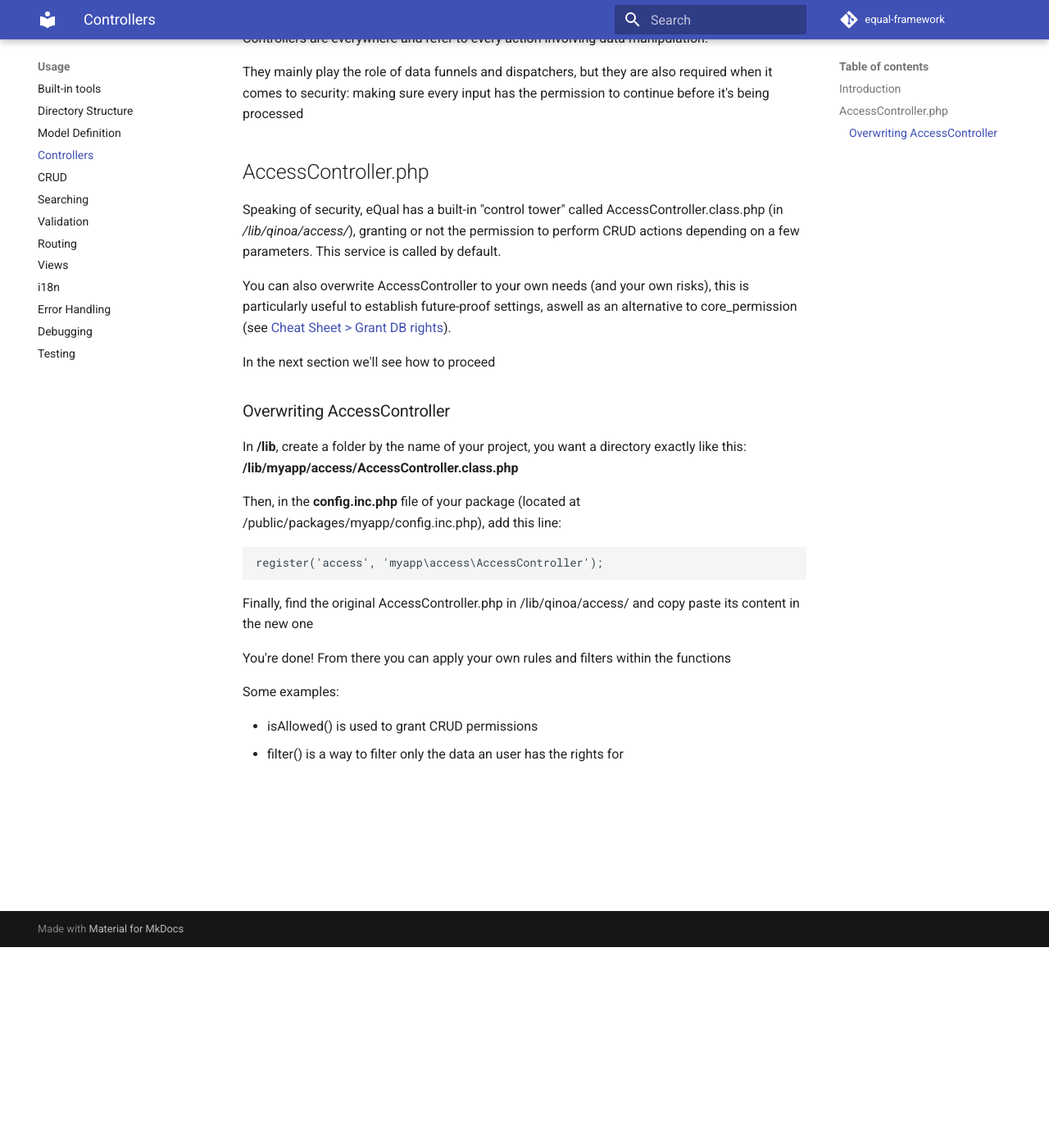
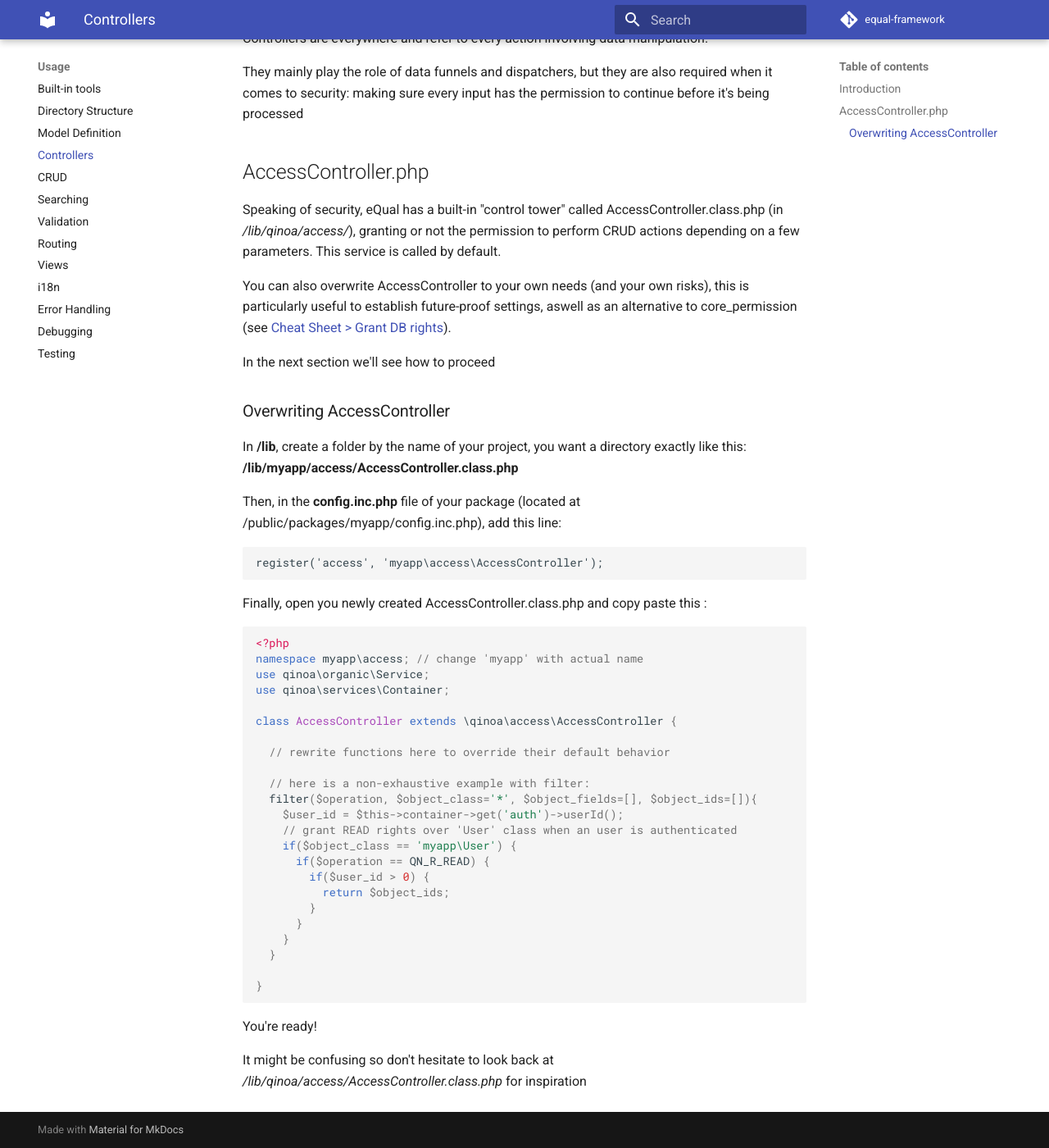
Before and after one commit to equalframework/equal-doc, an MkDocs documentation site: the page built from docs/usage/controllers.md, in a window 1280 px wide and 1400 px high, scrolled down 245 px. Shown: the whole window at 82% size. Built offline with MkDocs 1.6.1 and Material for MkDocs 9.7.7, drawn with Linux system fonts in a browser that asks for light colours; comment, search, counter and statistics services are not loaded.

Commit message:
improving controllers.md

````diff
--- a/docs/usage/controllers.md
+++ b/docs/usage/controllers.md
@@ -24,11 +24,34 @@ Then, in the **config.inc.php** file of your package (located at /public/package
 register('access', 'myapp\access\AccessController');
 ```
 
-Finally, find the original AccessController.php in /lib/qinoa/access/ and copy paste its content in the new one
+Finally, open you newly created AccessController.class.php and copy paste this :
 
-You're done! From there you can apply your own rules and filters within the functions
+```php
+<?php
+namespace myapp\access; // change 'myapp' with actual name
+use qinoa\organic\Service;
+use qinoa\services\Container;
 
-Some examples:
+class AccessController extends \qinoa\access\AccessController {
 
-- isAllowed() is used to grant CRUD permissions
-- filter() is a way to filter only the data an user has the rights for
+  // rewrite functions here to override their default behavior
+
+  // here is a non-exhaustive example with filter:
+  filter($operation, $object_class='*', $object_fields=[], $object_ids=[]){
+    $user_id = $this->container->get('auth')->userId();
+    // grant READ rights over 'User' class when an user is authenticated
+    if($object_class == 'myapp\User') {
+      if($operation == QN_R_READ) {
+        if($user_id > 0) {
+          return $object_ids;
+        }
+      }
+    }
+  }
+
+}
+```
+
+You're ready!
+
+It might be confusing so don't hesitate to look back at */lib/qinoa/access/AccessController.class.php* for inspiration
````
